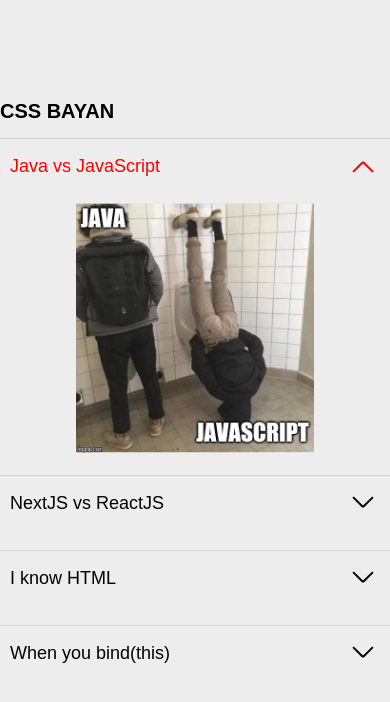
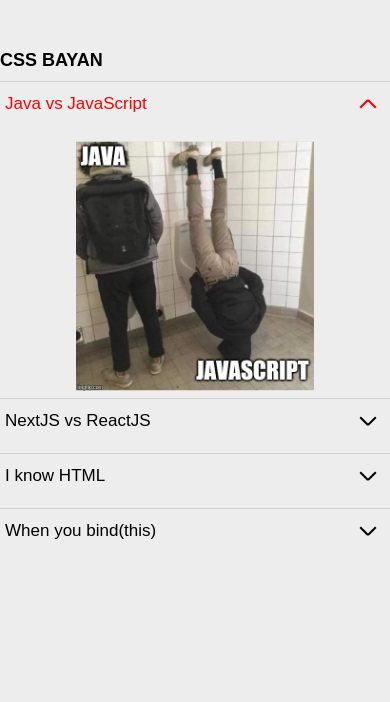
Before and after one commit to kotpilun/cssBayan, a plain HTML site: page cssBayan/index.html in a window 390 px wide. Drawn offline with Linux system fonts and the light colour scheme.

Commit message:
feat: tablet media query (Mar, 11.03.2023 21:11:00)

```diff
--- a/css/style.css
+++ b/css/style.css
@@ -23,9 +23,7 @@
     margin: 100px auto;
 }
 
-.list:hover {
-    color:red;
-}
+
 
 .item {
     list-style: none;
@@ -105,3 +103,37 @@
     color:darkslategray;
     filter: blur(1px);
 }
+
+@media screen and (min-width: 821px) {
+    .list:hover {
+        color:red;
+    }
+}
+
+
+@media screen and (max-width: 820px) {
+    .container {
+        max-width: 560px;
+    }
+    .accordion {
+        margin: 50px auto;
+    }
+    h1 {
+        margin-bottom: 10px;
+        font-size: 1.8rem;
+    }
+    .item {
+        margin: 0;
+        padding: 5px;
+    }
+    .item-label {
+        font-size: 1.7rem;
+    }
+    .icono-caretDown::before, .icono-caretDown::after {
+        width: 11px !important;
+    }
+}
+
+@media screen and (max-width: 320px) {
+
+}
```
